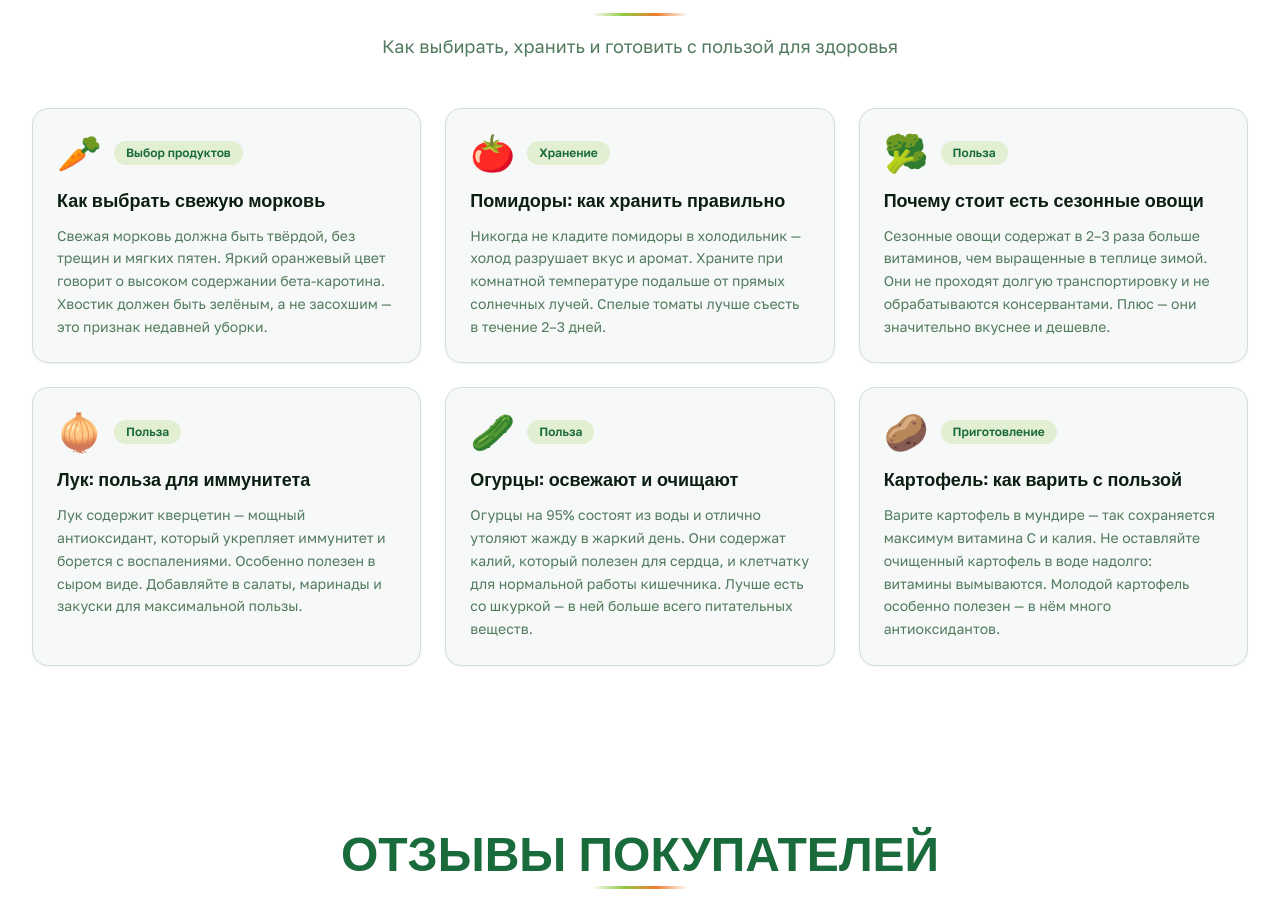
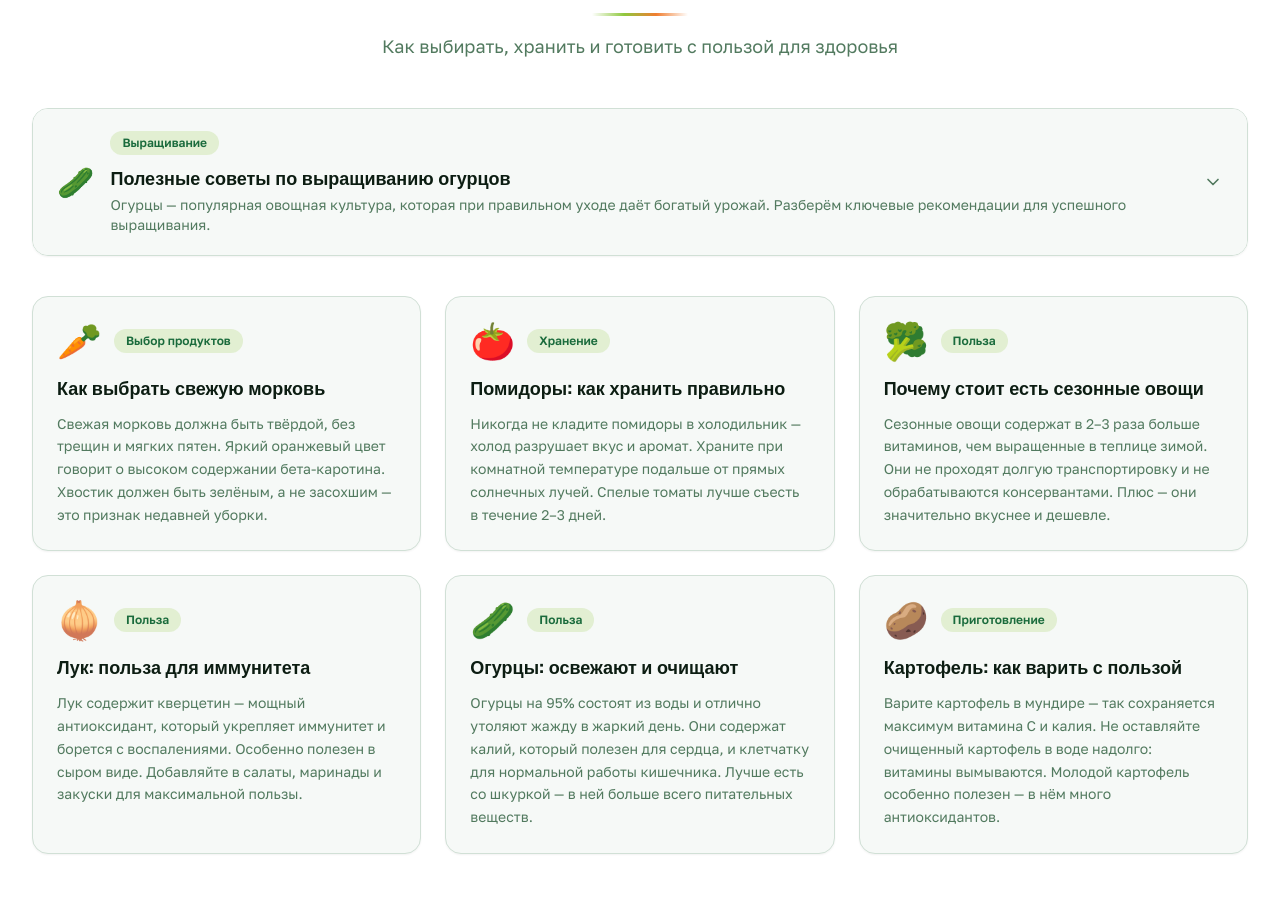
Before and after one commit to pr-poehali-dev/fresh-vegetable-delivery, a React (Vite) app: page / in a window 1280 px wide. Shown: the part 4332-5237 px from the top of the page. Built offline with nearby package versions, Linux system fonts and the light colour scheme.

Commit message:
docs: add cucumber growing guide

```diff
--- a/src/pages/Index.tsx
+++ b/src/pages/Index.tsx
@@ -90,6 +90,23 @@ const FAQ_ITEMS = [
   { q: "Как выбрать сезонные овощи?", a: "Используйте фильтр по сезонности в каталоге. Сезонные овощи вкуснее, питательнее и дешевле — они в приоритете." },
 ];
 
+const ARTICLES = [
+  {
+    id: 1, emoji: "🥒", title: "Полезные советы по выращиванию огурцов", tag: "Выращивание",
+    intro: "Огурцы — популярная овощная культура, которая при правильном уходе даёт богатый урожай. Разберём ключевые рекомендации для успешного выращивания.",
+    sections: [
+      { title: "1. Выбор места и подготовка почвы", text: "Огурцы любят тепло, свет (но без палящего солнца в полдень) и плодородную рыхлую почву с нейтральной или слабокислой реакцией (pH 6–7). Осенью перекопайте участок и внесите органические удобрения (перегной, компост). Весной снова разрыхлите, добавьте комплексные минеральные удобрения. Идеально подходят «тёплые грядки» — они прогреваются быстрее." },
+      { title: "2. Посев и высадка рассады", text: "В открытый грунт — когда почва прогреется и минует угроза заморозков. Для рассады — за 30–35 дней до высадки. Расстояние между растениями — 50–60 см, между рядами — 100–120 см. Семена сажают острым краем вверх — из него прорастают корни." },
+      { title: "3. Полив", text: "Используйте тёплую воду (+23…+25°C). В период роста поливайте каждые 6–7 дней, после начала плодоношения — каждые 3–4 дня. На куст — не менее 2 л воды. Лучшее время для полива — вечер. Избегайте сильного напора воды." },
+      { title: "4. Подкормка", text: "За сезон — не менее 5 подкормок. Органические: перегной, компост, перепревший навоз. Минеральные: азот (для роста), фосфор (для корней), калий (для плодоношения). Народные средства: раствор молока 1:2 каждые 2 недели; зольный раствор (1 стакан золы на ведро воды)." },
+      { title: "5. Мульчирование", text: "Мульча сохраняет влагу, сдерживает сорняки и улучшает структуру почвы. Материалы: перепревший навоз, опилки, торф, солома. Слой мульчи не должен касаться стеблей. В жару тёмную мульчу прикройте светлым материалом." },
+      { title: "6. Формирование растений", text: "Удаляйте нижние побеги, касающиеся земли. Формируйте в один стебель или прищипывайте после 5–6 листа для ветвления. Укрепляйте корневую систему: прижмите стебель к земле и присыпьте влажной почвой." },
+      { title: "7. Опыление и защита от болезней", text: "При недостатке насекомых проводите искусственное опыление мягкой кисточкой. Соблюдайте севооборот, хорошие предшественники: лук, горох, капуста, свёкла. Обрабатывайте почву «Фитоспорином» перед посадкой." },
+      { title: "8. Сбор урожая и соседство", text: "Собирайте огурцы регулярно — чем чаще, тем выше урожайность. Не дожидайтесь максимального размера плодов. Хорошие соседи: фасоль, горох, капуста, кукуруза, салат. Плохие соседи: томаты." },
+    ],
+  },
+];
+
 const TIPS = [
   {
     id: 1, emoji: "🥕", title: "Как выбрать свежую морковь",
@@ -129,6 +146,7 @@ type CartItem = { id: number; name: string; price: number; emoji: string; qty: n
 
 export default function Index() {
   const [activeSection, setActiveSection] = useState<"vegetables" | "fruits" | "berries" | "juices" | "mushrooms" | "greens">("vegetables");
+  const [openArticle, setOpenArticle] = useState<number | null>(null);
   const [activeType, setActiveType] = useState("все");
   const [search, setSearch] = useState("");
   const [cart, setCart] = useState<CartItem[]>(() => {
@@ -735,6 +753,41 @@ export default function Index() {
             <div className="section-divider w-24 mx-auto mb-4" />
             <p className="text-muted-foreground text-lg">Как выбирать, хранить и готовить с пользой для здоровья</p>
           </div>
+
+          {/* Статьи */}
+          <div className="flex flex-col gap-4 mb-10">
+            {ARTICLES.map(article => (
+              <div key={article.id} className="border border-border rounded-2xl overflow-hidden shadow-sm">
+                <button
+                  onClick={() => setOpenArticle(openArticle === article.id ? null : article.id)}
+                  className="w-full flex items-center gap-4 px-6 py-5 bg-background hover:bg-muted/50 transition-colors text-left"
+                >
+                  <span className="text-3xl shrink-0">{article.emoji}</span>
+                  <div className="flex-1 min-w-0">
+                    <span className="text-xs font-semibold bg-veggie-lime/20 text-veggie-green px-3 py-1 rounded-full mb-2 inline-block">{article.tag}</span>
+                    <h3 className="font-heading text-lg font-bold text-foreground">{article.title}</h3>
+                    <p className="text-muted-foreground text-sm mt-1 line-clamp-2">{article.intro}</p>
+                  </div>
+                  <Icon name={openArticle === article.id ? "ChevronUp" : "ChevronDown"} size={20} className="text-muted-foreground shrink-0" />
+                </button>
+                {openArticle === article.id && (
+                  <div className="px-6 pb-6 pt-2 bg-background border-t border-border">
+                    <p className="text-muted-foreground text-sm leading-relaxed mb-5">{article.intro}</p>
+                    <div className="flex flex-col gap-4">
+                      {article.sections.map((s, i) => (
+                        <div key={i} className="bg-veggie-lime/5 border border-veggie-lime/20 rounded-xl p-4">
+                          <h4 className="font-semibold text-veggie-green mb-2 text-sm">{s.title}</h4>
+                          <p className="text-muted-foreground text-sm leading-relaxed">{s.text}</p>
+                        </div>
+                      ))}
+                    </div>
+                  </div>
+                )}
+              </div>
+            ))}
+          </div>
+
+          {/* Карточки советов */}
           <div className="grid md:grid-cols-2 lg:grid-cols-3 gap-6">
             {TIPS.map(tip => (
               <div key={tip.id} className="card-hover bg-background rounded-2xl p-6 border border-border shadow-sm flex flex-col gap-3">
```
